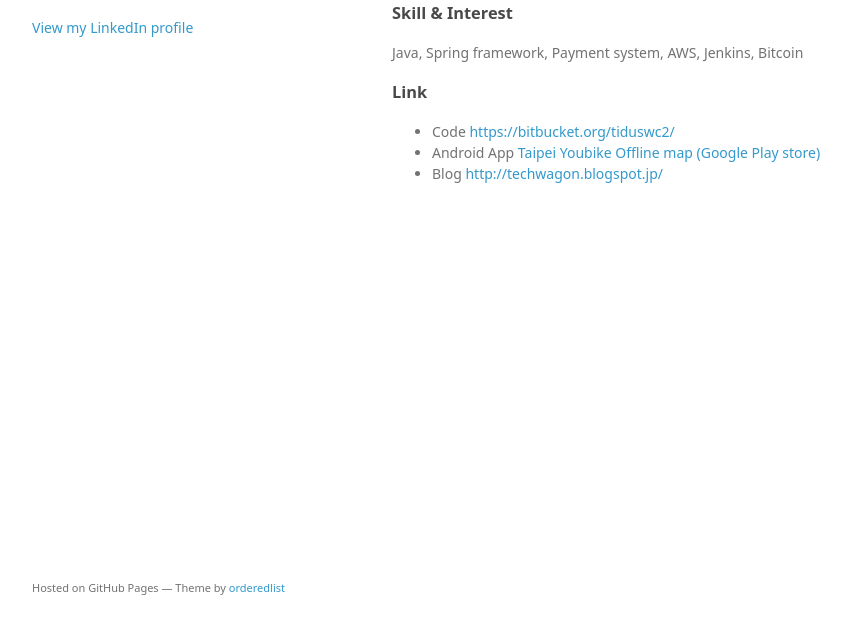
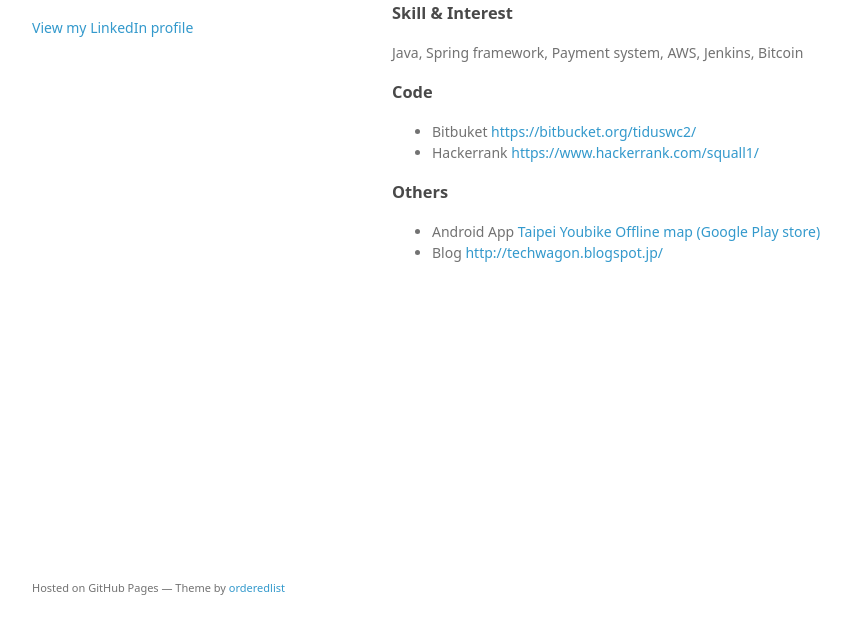
Before and after one commit to squallwc/squallwc.github.io, a plain HTML site: page index.html in a window 1280 px wide. Shown: the part 133-766 px from the top of the page, without its empty margins (178-1029 px from the left). Drawn offline with Linux system fonts and the light colour scheme.

Commit message:
Update index.html
add hackerrank link

```diff
--- a/index.html
+++ b/index.html
@@ -32,11 +32,17 @@
 <p>Java, Spring framework, Payment system, AWS, Jenkins, Bitcoin</p>
 
 <h3>
-<a id="link" class="anchor" href="#link" aria-hidden="true"><span aria-hidden="true" class="octicon octicon-link"></span></a>Link</h3>
+<a id="code" class="anchor" href="#code" aria-hidden="true"><span aria-hidden="true" class="octicon octicon-link"></span></a>Code</h3>
+<ul>
+<li>Bitbuket <a href="https://bitbucket.org/tiduswc2/">https://bitbucket.org/tiduswc2/</a>
+</li>
+<li>Hackerrank <a href="https://www.hackerrank.com/squall1">https://www.hackerrank.com/squall1/</a>
+</li>
+</ul>
 
+<h3>
+<a id="others" class="anchor" href="#others" aria-hidden="true"><span aria-hidden="true" class="octicon octicon-link"></span></a>Others</h3>
 <ul>
-<li>Code <a href="https://bitbucket.org/tiduswc2/">https://bitbucket.org/tiduswc2/</a>
-</li>
 <li>Android App <a href="https://play.google.com/store/apps/details?id=com.weicheng.taipeiyoubikeoffline">Taipei Youbike Offline map (Google Play store)</a>
 </li>
 <li>Blog <a href="http://techwagon.blogspot.jp/">http://techwagon.blogspot.jp/</a>
```
